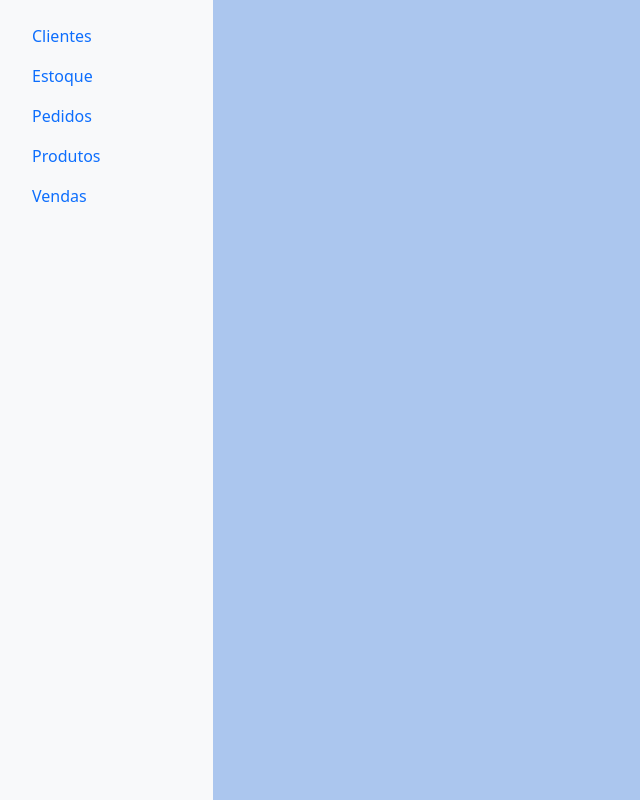
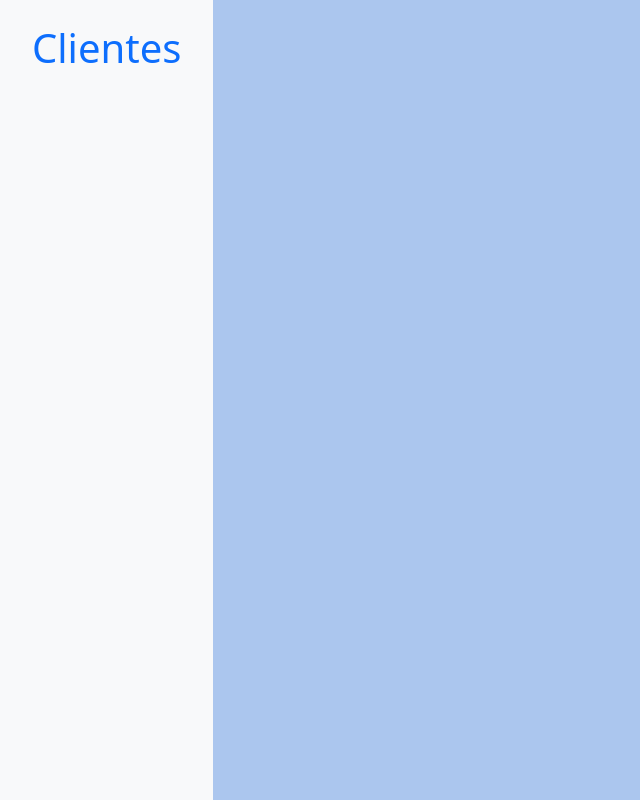
Before and after one commit to PabloMMana/AGPersonalizadosFront, a React (Create React App) app: page /dashboard in a window 1280 px wide. Shown: the whole page, without its empty margins (0-640 px from the left). Built offline with nearby package versions, Linux system fonts and the light colour scheme; sample sign-in values are in the browser's storage.

Commit message:
clientes

```diff
--- a/src/App.js
+++ b/src/App.js
@@ -4,6 +4,8 @@ import 'bootstrap/dist/css/bootstrap.min.css';
 import Login from './pages/Login';
 import Dashboard from './pages/Dashboard'; // Você criará este componente depois
 import Clientes from './pages/Clientes';
+
+
 
 function App() {
   // Função para verificar se o usuário está autenticado
@@ -20,12 +22,12 @@ function App() {
         <Route path="/esqueci-senha" element={<h1>Esqueci a Senha</h1>} />
         <Route path="/novo-usuario" element={<h1>Novo Usuário</h1>} />
 
+
         {/* Rotas protegidas (só acessíveis se o usuário estiver logado) */}
-        <Route
-          path="/dashboard"
-          element={isAuthenticated() ? <Dashboard /> : <Navigate to="/login" replace />}
-
-        />
+        <Route path="/dashboard" element={<Dashboard />}>
+          {/* Rotas aninhadas que serão renderizadas dentro do <Outlet /> do Dashboard */}
+          <Route path="clientes" element={<Clientes />} />
+        </Route>
 
         {/* Redireciona a raiz para o login */}
         <Route path="/" element={<Navigate to="/login" replace />} />
--- a/src/components/SideNav.js
+++ b/src/components/SideNav.js
@@ -6,29 +6,11 @@ const SideNav = () => {
   return (
     <Nav className="flex-column bg-light vh-100 p-3">
       {/* Exemplo corrigido para Clientes */}
-      <LinkContainer to="/dashboard/clientes">
+      <h1><LinkContainer to="/dashboard/clientes">
         <Nav.Link>Clientes</Nav.Link>
-      </LinkContainer>
+      </LinkContainer></h1>
 
-      {/* Exemplo corrigido para Estoque */}
-      <LinkContainer to="/dashboard/estoque">
-        <Nav.Link>Estoque</Nav.Link>
-      </LinkContainer>
 
-      {/* Exemplo corrigido para Pedidos */}
-      <LinkContainer to="/dashboard/pedidos">
-        <Nav.Link>Pedidos</Nav.Link>
-      </LinkContainer>
-
-      {/* Exemplo corrigido para Produtos */}
-      <LinkContainer to="/dashboard/produtos">
-        <Nav.Link>Produtos</Nav.Link>
-      </LinkContainer>
-
-      {/* Exemplo corrigido para Vendas */}
-      <LinkContainer to="/dashboard/vendas">
-        <Nav.Link>Vendas</Nav.Link>
-      </LinkContainer>
     </Nav>
   );
 };
--- a/src/pages/Clientes.js
+++ b/src/pages/Clientes.js
@@ -37,7 +37,8 @@ const Clientes = () => {
           <tr>
             <th>Nome</th>
             <th>Email</th>
-            <th>Ações</th>
+            <th>Endereço</th>
+            <th>Telefone</th>
           </tr>
         </thead>
         <tbody>
@@ -45,6 +46,9 @@ const Clientes = () => {
             <tr key={cliente.id}>
               <td>{cliente.nome}</td>
               <td>{cliente.email}</td>
+              <td>{cliente.endereco}</td>
+              <td>{cliente.telefone}</td>
+
               <td>
                 <Button variant="info" className="me-2">Editar</Button>
                 <Button variant="danger" onClick={() => handleDelete(cliente.id)}>Excluir</Button>
```
Also changed, not shown: src/pages/Dashboard.js (line endings or trailing spaces), 1 other file (tests, documents, lock files or other folders).
